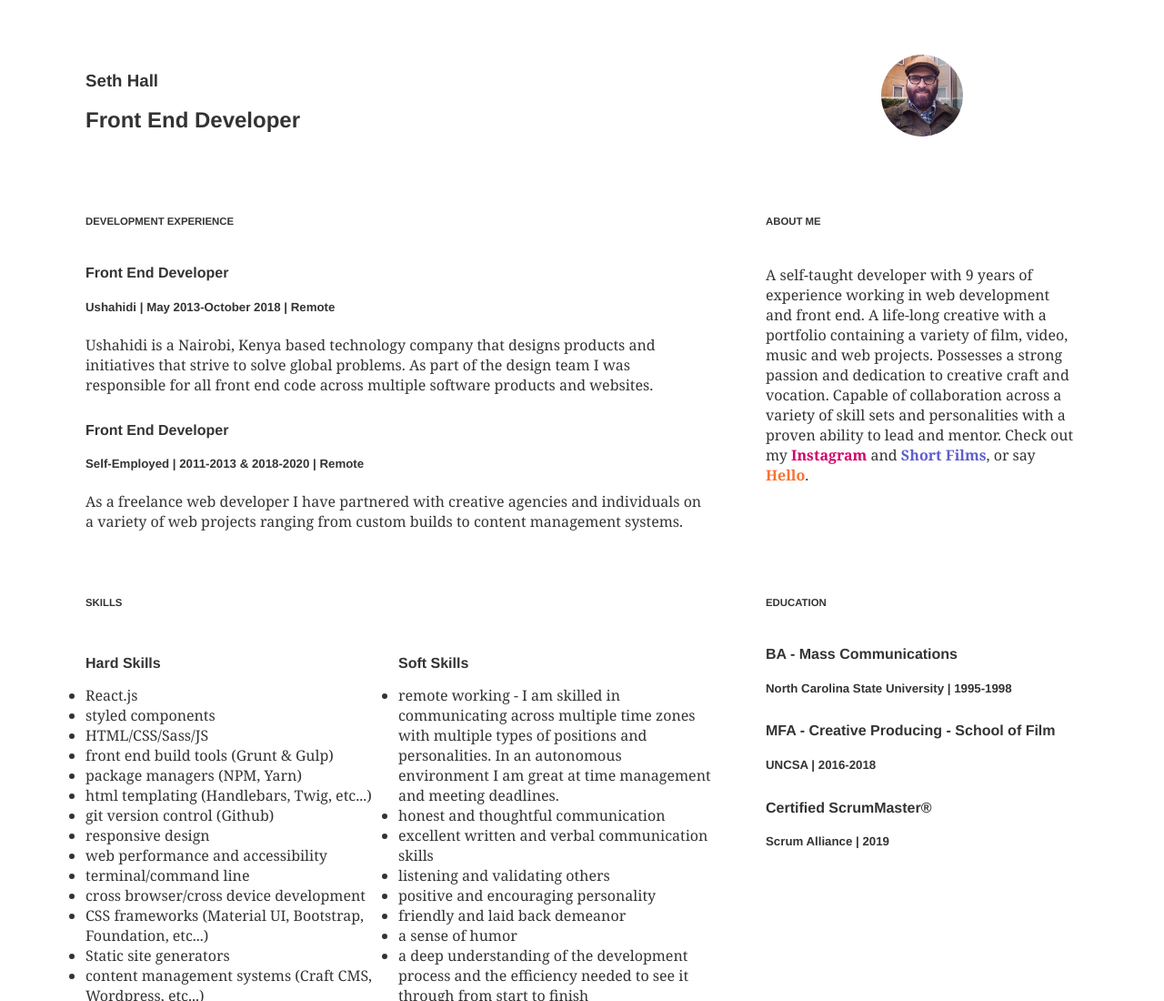
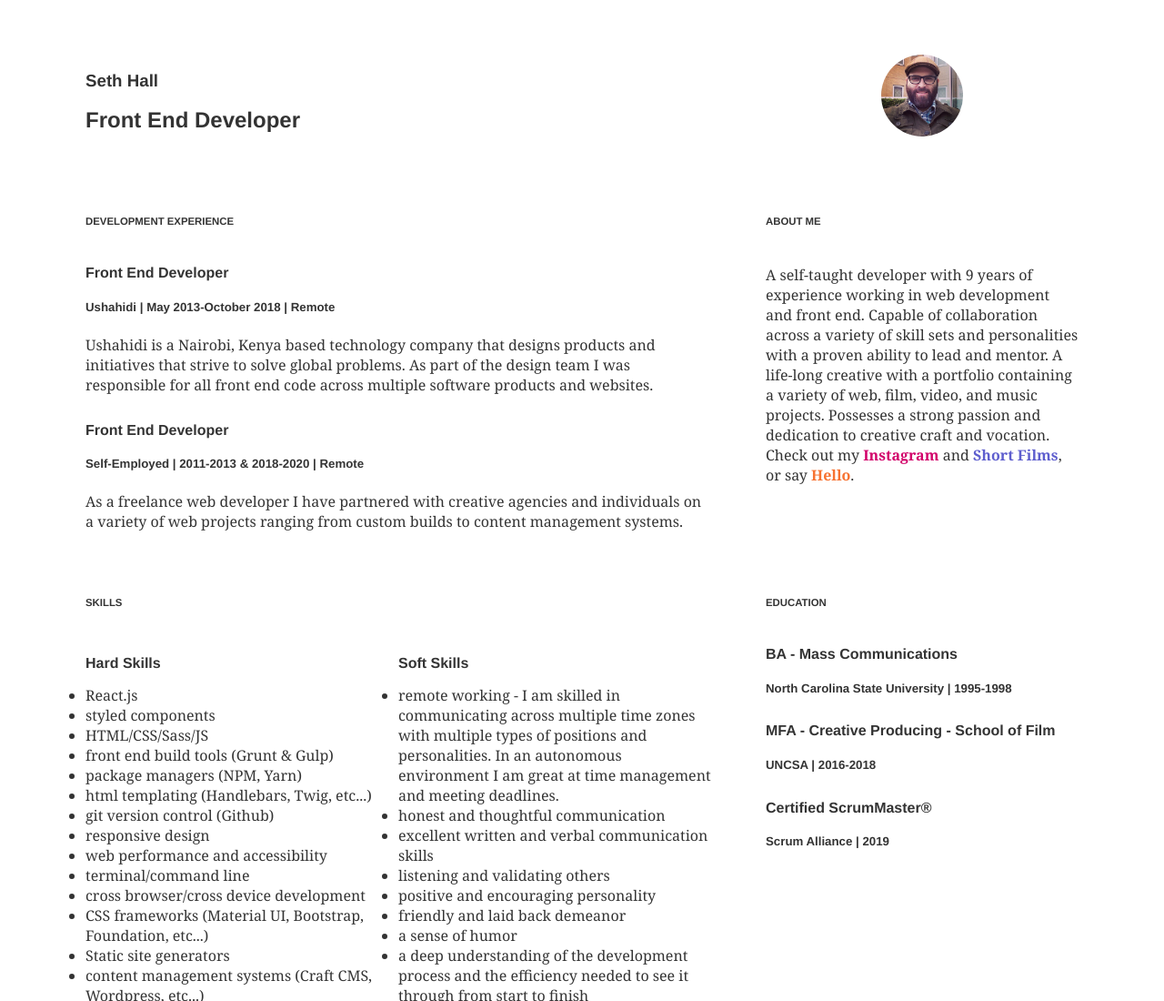
Before and after one commit to sethburtonhall/home-page, a Gatsby site: page / in a window 1280 px wide. Shown: the top 1100 px of the page at 91% size. Built offline with nearby package versions, Linux system fonts and the light colour scheme; Gatsby itself is replaced by a stand-in of ours; some packages are replaced by stand-ins of ours; what typography-theme-funston would draw is missing.

Commit message:
about me revisions

```diff
--- a/src/pages/index.js
+++ b/src/pages/index.js
@@ -27,11 +27,11 @@ const IndexPage = () => (
         <h6 className="header">About Me</h6>
         <p>
           A self-taught developer with 9 years of experience working in web
-          development and front end. A life-long creative with a portfolio
-          containing a variety of film, video, music and web projects. Possesses
-          a strong passion and dedication to creative craft and vocation.
-          Capable of collaboration across a variety of skill sets and
-          personalities with a proven ability to lead and mentor. Check out my{" "}
+          development and front end. Capable of collaboration across a variety
+          of skill sets and personalities with a proven ability to lead and
+          mentor. A life-long creative with a portfolio containing a variety of
+          web, film, video, and music projects. Possesses a strong passion and
+          dedication to creative craft and vocation. Check out my{" "}
           <a
             href="https://www.instagram.com/sethburtonhall/"
             target="_blank"
```
